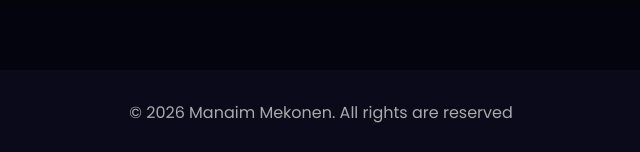
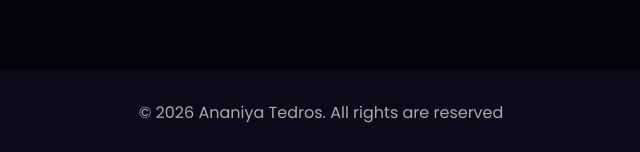
Before and after one commit to dansa170/mane, a plain HTML site: page index.html in a window 1280 px wide. Shown: the part 2233-2385 px from the top of the page, 319-959 px from the left. Drawn offline with Linux system fonts and the light colour scheme.

Commit message:
Fix HTML formatting and structure

```diff
--- a/index.html
+++ b/index.html
@@ -108,7 +108,7 @@
   </main>
 
 <footer>
-    © 2026 Manaim Mekonen. All rights are reserved
+    © 2026 Ananiya Tedros. All rights are reserved
 </footer>
 
 <script>
```
